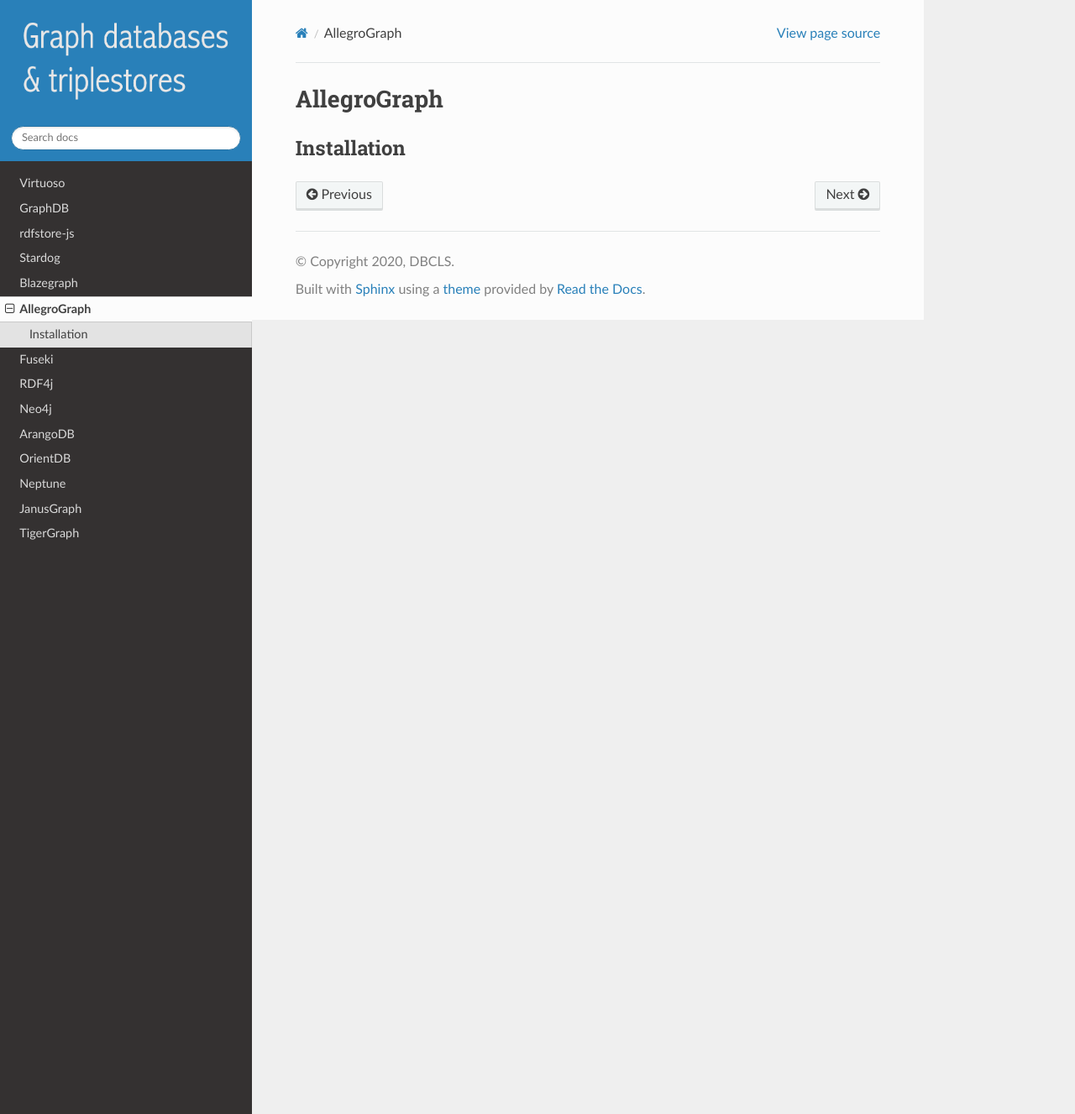
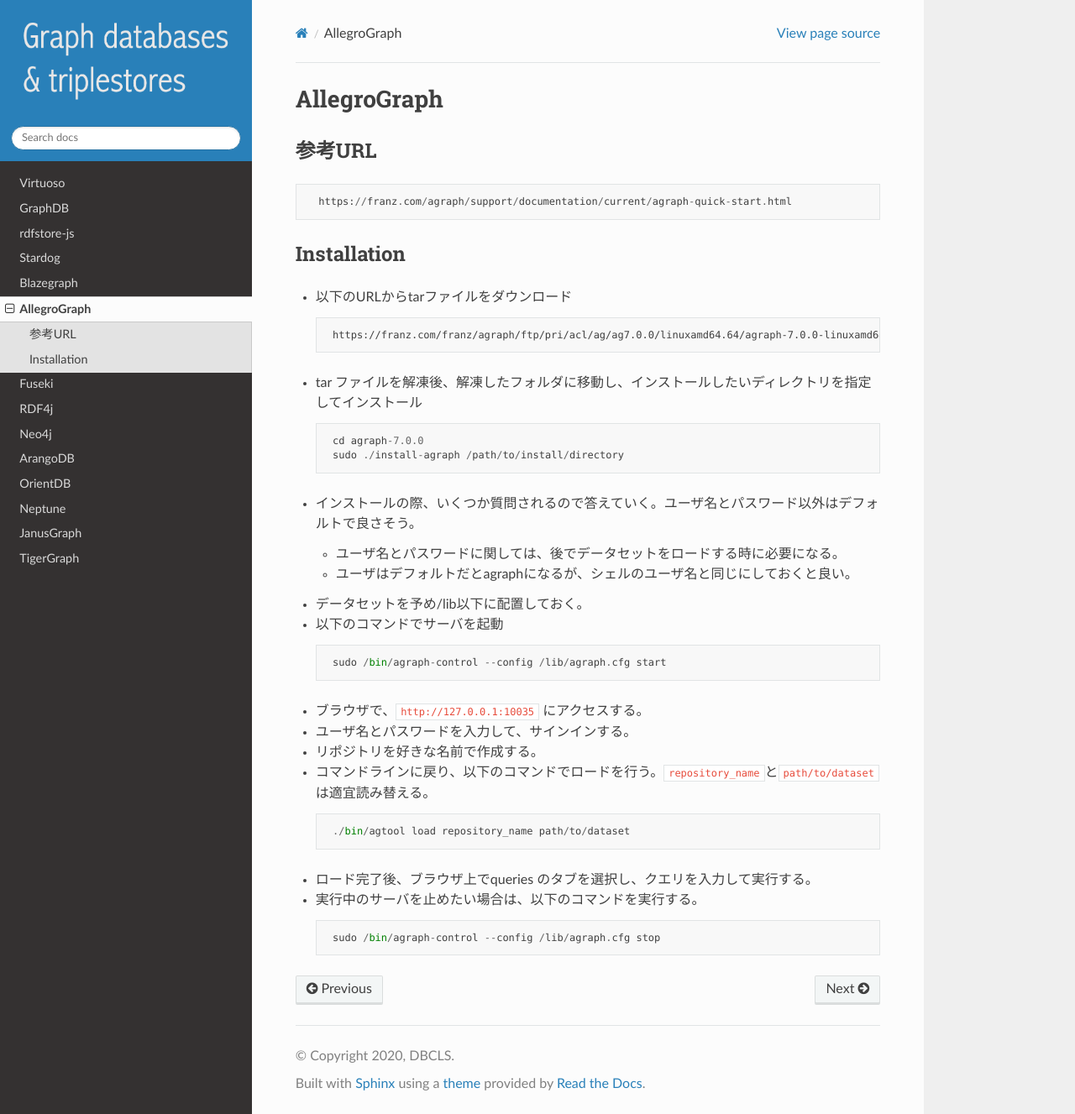
Before and after one commit to dbcls/graphdbs, a Sphinx documentation site: the page built from docs/md/allegrograph.md, in a window 1280 px wide and 1327 px high. Shown: the whole window at 84% size. Built offline with Sphinx 7.4.7 and the Read the Docs theme 2.0.0, drawn with Linux system fonts in a browser that asks for light colours.

Commit message:
Add document for AllegroGraph

```diff
--- a/docs/md/allegrograph.md
+++ b/docs/md/allegrograph.md
@@ -1,3 +1,33 @@
 # AllegroGraph
 
+## 参考URL
+
+      https://franz.com/agraph/support/documentation/current/agraph-quick-start.html
 ## Installation
+
+ * 以下のURLからtarファイルをダウンロード
+
+        https://franz.com/franz/agraph/ftp/pri/acl/ag/ag7.0.0/linuxamd64.64/agraph-7.0.0-linuxamd64.64.tar.gz.lhtml?l=agfree
+
+ * tar ファイルを解凍後、解凍したフォルダに移動し、インストールしたいディレクトリを指定してインストール
+
+
+        cd agraph-7.0.0
+        sudo ./install-agraph /path/to/install/directory
+ * インストールの際、いくつか質問されるので答えていく。ユーザ名とパスワード以外はデフォルトで良さそう。
+   * ユーザ名とパスワードに関しては、後でデータセットをロードする時に必要になる。
+   * ユーザはデフォルトだとagraphになるが、シェルのユーザ名と同じにしておくと良い。
+ * データセットを予め/lib以下に配置しておく。
+ * 以下のコマンドでサーバを起動
+
+        sudo /bin/agraph-control --config /lib/agraph.cfg start
+ * ブラウザで、`http://127.0.0.1:10035` にアクセスする。
+ * ユーザ名とパスワードを入力して、サインインする。
+ * リポジトリを好きな名前で作成する。
+ * コマンドラインに戻り、以下のコマンドでロードを行う。`repository_name`と`path/to/dataset`は適宜読み替える。
+
+        ./bin/agtool load repository_name path/to/dataset
+ * ロード完了後、ブラウザ上でqueries のタブを選択し、クエリを入力して実行する。
+ * 実行中のサーバを止めたい場合は、以下のコマンドを実行する。
+
+        sudo /bin/agraph-control --config /lib/agraph.cfg stop
```
